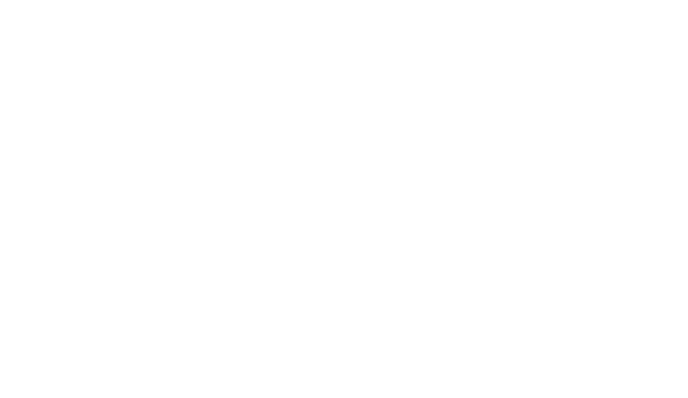
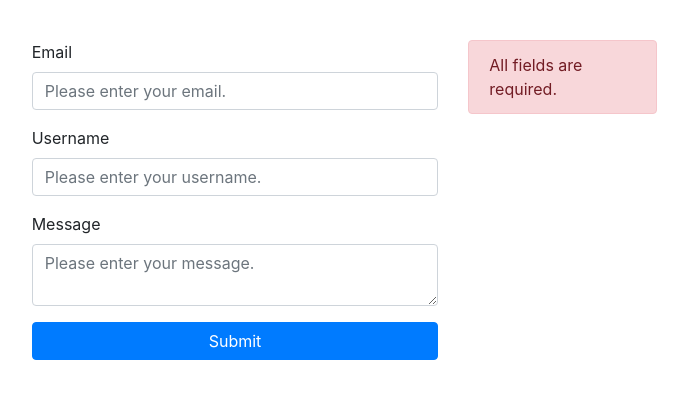
Before and after one commit to Leeixi/react-app-screens, a React (Create React App) app: page /form in a window 1280 px wide. Shown: the top 398 px of the page, without its empty margins (405-1093 px from the left). Built offline with nearby package versions, Linux system fonts and the light colour scheme.

Commit message:
Changing Form.js

```diff
--- a/src/App.js
+++ b/src/App.js
@@ -13,7 +13,7 @@
           <Route path='/list'>
             <List />
           </Route>
-          <Route path='/about'>
+          <Route path='/form'>
             <Form />
           </Route>
           <Route path='/table'>
--- /dev/null
+++ b/src/screens/form.css
@@ -0,0 +1,16 @@
+#form {
+    margin: 20px;
+    text-align: left;
+    width: 30%;
+    margin-left: 35%;
+    margin-right: 35%;
+}
+
+input {
+    text-align: left;
+}
+
+#button {
+    width: 100%;
+    background-color: #0177FE;
+}
--- a/src/screens/form.js
+++ b/src/screens/form.js
@@ -1,19 +1,83 @@
-// import React, { Component } from 'react'
-// import 'bootstrap/dist/css/bootstrap.css'
-// import Header from './components/JS/Header'
-// import Pagination from './screens/Pagination'
-// import Footer from './components/JS/Footer'
+import React, { Component } from 'react'
+import 'bootstrap/dist/css/bootstrap.css'
+import { Button, FormGroup, Label, Input } from 'reactstrap'
+import { Alert } from 'reactstrap'
+import { Container, Row, Col } from 'reactstrap'
 
-// export class App extends Component {
-//   render() {
-//     return (
-//       <div>
-//         <Header />
-//         <Pagination />
-//         <Footer />
-//       </div>
-//     )
-//   }
-// }
 
-// export default App
+export class Form extends Component {
+  state = {
+    Email: '',
+    Username: '',
+    Message: '',
+  }
+
+  change = (e) => {
+    this.setState({
+      [e.target.name]: e.target.value
+    });
+  };
+
+  onSubmit = (e) => {
+    e.preventDefault();
+    console.log(this.state);
+  };
+
+  render() {
+    return (
+      <container>
+        <Row style={{ marginTop: '40px' }}>
+          <Col xs="6" sm="4"></Col>
+          <Col xs="6" sm="4">
+            <form id="form">
+                <FormGroup>
+                  <Label for="Email">Email</Label>
+                  <Input
+                  type="Email"
+                  name="Email"
+                  value={this.state.Email}
+                  id="Email"
+                  placeholder="Please enter your email."
+                  required
+                  onChange={e => this.change(e)}/>
+                </FormGroup>
+                <FormGroup>
+                  <Label for="Username">Username</Label>
+                  <Input
+                  type="Username"
+                  name="Username"
+                  value={this.state.Username}
+                  id="Username"
+                  placeholder="Please enter your username."
+                  required
+                  onChange={e => this.change(e)} />
+                </FormGroup>
+                <FormGroup>
+                  <Label for="Message">Message</Label>
+                  <Input
+                  type="textarea"
+                  name="Message"
+                  value={this.state.Message}
+                  id="Message"
+                  placeholder="Please enter your message."
+                  required
+                  onChange={e => this.change(e)}/>
+                </FormGroup>
+                <Button color="primary" block onClick={e => this.onSubmit(e)}>Submit</Button>
+              </form>
+          </Col>
+          <Col sm="2">
+            <Alert
+            color="danger"
+            name="Alert"
+            >
+              All fields are required.
+            </Alert>
+          </Col>
+        </Row>
+      </container>
+    )
+  }
+}
+
+export default Form
```
